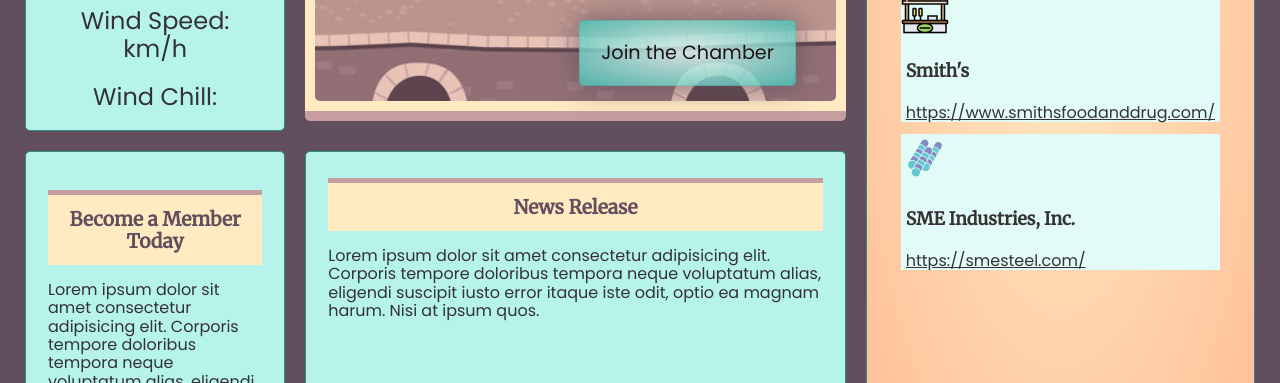
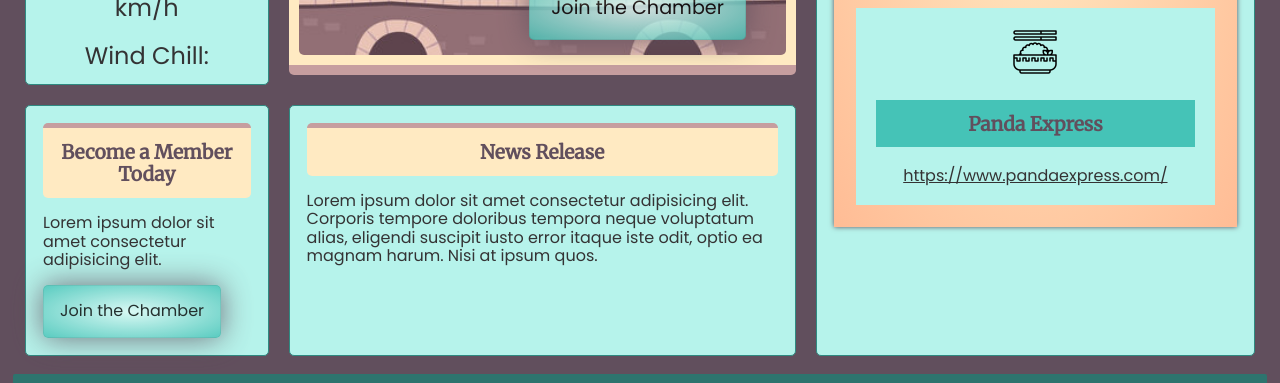
Before and after one commit to WendyFell/wdd230, a plain HTML site: page chamber/index.html in a window 1280 px wide. Shown: the part 692-1075 px from the top of the page. Drawn offline with nearby package versions, Linux system fonts and the light colour scheme; no server answers.

Commit message:
Fixed spotlight js. added styling to spotlight

```diff
--- a/chamber/index.html
+++ b/chamber/index.html
@@ -114,18 +114,14 @@
             </article>
         </div>
         <div class="boxes join-box">
-
             <article>
                 <h2>Become a Member Today</h2>
-                <p>Lorem ipsum dolor sit amet consectetur adipisicing elit. Corporis tempore doloribus tempora neque voluptatum alias, eligendi suscipit iusto error itaque iste odit, optio ea magnam harum. Nisi at ipsum quos.</p>
-                <!-- <a href="join.html"><button class="join">Join the Chamber</button></a> -->
+                <p>Lorem ipsum dolor sit amet consectetur adipisicing elit. </p>
+                <a href="join.html"><button class="join2">Join the Chamber</button></a>
             </article>
         </div>
-        <div class="boxes spotlight spot spot-flex">
-           <article id="cards"></article>
-
-
-
+        <div class="boxes spotlight">
+           <article id="cards" class="spot"></article>
         </div>
     </main>
 
--- a/chamber/scripts/spotlight.js
+++ b/chamber/scripts/spotlight.js
@@ -5,47 +5,39 @@ async function getData() {
 	try {
 		const request = new Request(requestURL);
 		const response = await fetch(request);
-		console.log(response.ok);
 		const jsonObject = await response.json();
 		const allBusinesses = jsonObject["businesses"];
-		console.log(allBusinesses);
 		const levels = allBusinesses.filter((business) =>
 			business.membershipLevel === 'Silver' || business.membershipLevel === 'Gold'
-		);
-		console.log(levels);
-		const index = Math.floor(Math.random() * (3 - 1) + 1);
-        console.log(index);
-		levels.splice(index - 1, 1);
-        console.log(levels.splice);
-		levels.forEach((business, index) => {
-			displayBusinesses(business, index);
-		});
+		); // Filters just silver and gold levels
 
+		for (let i = 0; i < 3; i++) { // Want to select 3 businesses
+			let rand = Math.floor(Math.random() * levels.length); // pick a random business from the array
 
-		return jsonObject;
-	} catch(err){
-		console.log(err)
-	}
-};
-getData().then((jsonObject) => console.log(jsonObject));
-
-function displayBusinesses(business, index) {
-	let icon = document.createElement("img");
+			let icon = document.createElement("img"); // Display the getData function
 				let card = document.createElement("section");
 				let h3 = document.createElement("h3");
-	let link = document.createElement("a")
+				let link = document.createElement("a");
 
+				h3.textContent = levels[rand].name;
+				link.textContent = levels[rand].webUrl;
 
-	h3.textContent = business.name;
-	link.textContent = business.webUrl;
-
-	link.setAttribute("href", business.webUrl)
-	icon.setAttribute("src", business.imageIconUrl)
-	icon.setAttribute("alt", `${business.name}'s icon`)
+				link.setAttribute("href", levels[rand].webUrl);
+				icon.setAttribute("src", levels[rand].imageIconUrl);
+				icon.setAttribute("alt", `${levels[rand].name}'s icon`);
 
 				card.appendChild(icon);
 				card.appendChild(h3);
 				card.appendChild(link);
 
 				document.querySelector("#cards").appendChild(card);
+
+				levels.splice(rand,1); // Deletes the business just displayed, next time levels.length will be one shorter
+
+			}
+	} catch(err){
+		console.log(err)
+	}
+
 };
+getData().then((jsonObject) => console.log(jsonObject)); // Run the function
--- a/chamber/styles/base.css
+++ b/chamber/styles/base.css
@@ -203,7 +203,7 @@ main {
 
 .boxes {
     background-color: #B6F3EB;
-    padding: 10px;
+    padding: 5px;
     border: 1px solid #2F8A81;
     border-radius: 5px;
 }
@@ -215,6 +215,8 @@ h2 {
     color: #614F5D;
     font-size: 1.2rem;
     border-top: 5px solid #C69E9F;
+    margin: 0;
+    border-radius: 5px;
 }
 
 .weather {
@@ -228,6 +230,7 @@ h2 {
     grid-column: 1/3;
     grid-row: 1/2;
     align-content: center;
+    margin: 5px;
 }
 .w-icon {
     grid-column: 1/2;
@@ -266,37 +269,51 @@ h2 {
 
 }
 
-.spotlight {
-    display: flex;
-    flex-direction: column;
-    flex-wrap: wrap;
-    gap: 10px;
-}
 
 .spot {
     background: radial-gradient(#FFEAC2, #FFBC95);
     box-shadow: 0 0 5px #614F5D;
     padding: 10px;
-
 }
 
-.spot h2 {
+.spot h3 {
     background-color: #45C3B7;
     padding: .8rem;
     text-align: center;
     color: #614F5D;
     font-size: 1.2rem;
-    border: 1px solid #C69E9F;
 }
 
-.spot:nth-child(3) {
+.spot img {
+    text-align: center;
+}
+
+#cards section:nth-child(3) {
     display: none;
 }
 
+#cards section {
+    padding: 20px;
+    background-color: #B6F3EB;
+    text-align: center;
+}
+
 /* join.html */
-
 .join-box {
     display: none;
+}
+
+.join2 {
+    background: radial-gradient(#E2FBF7, #45C3B7);
+    bottom: 10px;
+	right: 25px;
+	border: 1px solid rgba(0,0,0,.1);
+	padding: 1rem;
+	box-shadow: 0 0 30px #614F5D;
+	opacity: 0.8;
+    border-radius: 5px;
+    font-family: Poppins, sans-serif;
+    font-size: 1rem;
 }
 
 .grid {
@@ -464,9 +481,7 @@ section {
 	margin: 0.75rem;
 }
 
-section {
-	background-color: #E2FBF7;
-}
+
 
 .dirGrid {
 	display: grid;
@@ -483,10 +498,12 @@ section {
 	flex-direction: column;
 	text-align: center;
     padding: 5px;
+    background-color: #E2FBF7;
 }
 
 .dirGrid section > * {
 	margin: 0.1rem;
+
 }
 
 .dirList section {
@@ -494,11 +511,13 @@ section {
 	justify-content: left;
     align-items: center;
     padding: 5px;
+    background-color: #E2FBF7;
 }
 
 .dirList section > * {
 	margin: 0 1rem;
 	text-align: left;
+
 }
 
 .dirList section img {
--- a/chamber/styles/large.css
+++ b/chamber/styles/large.css
@@ -70,24 +70,27 @@
     }
 
     .spotlight {
-        display: block;
         grid-column: 4 / 5;
         grid-row: 1 / 4;
         row-gap: 10px;
     }
 
-    .spot-flex {
+    .spot {
+        gap: 10px;
         display: flex;
         flex-direction: column;
     }
-    .spot {
-        gap: 10px;
+
+    #cards section:nth-child(3) {
+        display: block;
     }
+
 
     .join-box {
         display: grid;
         grid-column: 1 / 2;
         grid-row: 3 / 4;
+
     }
 
     .joinBtn {
--- a/chamber/styles/medium.css
+++ b/chamber/styles/medium.css
@@ -31,11 +31,12 @@
 
     }
 
-    .spotlight {
+    .spot {
         display: grid;
         grid-template-columns: 1fr 1fr;
         column-gap: 10px;
     }
+
 
 
     .img-wrapper > .content {
```
Lines whose indentation alone changed are shown as unchanged.
